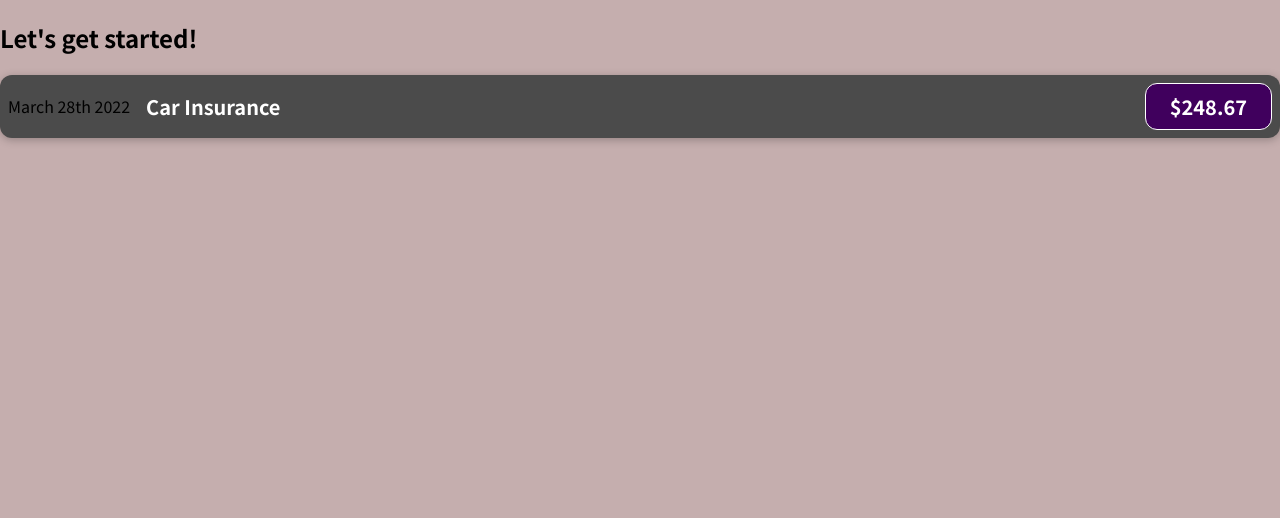
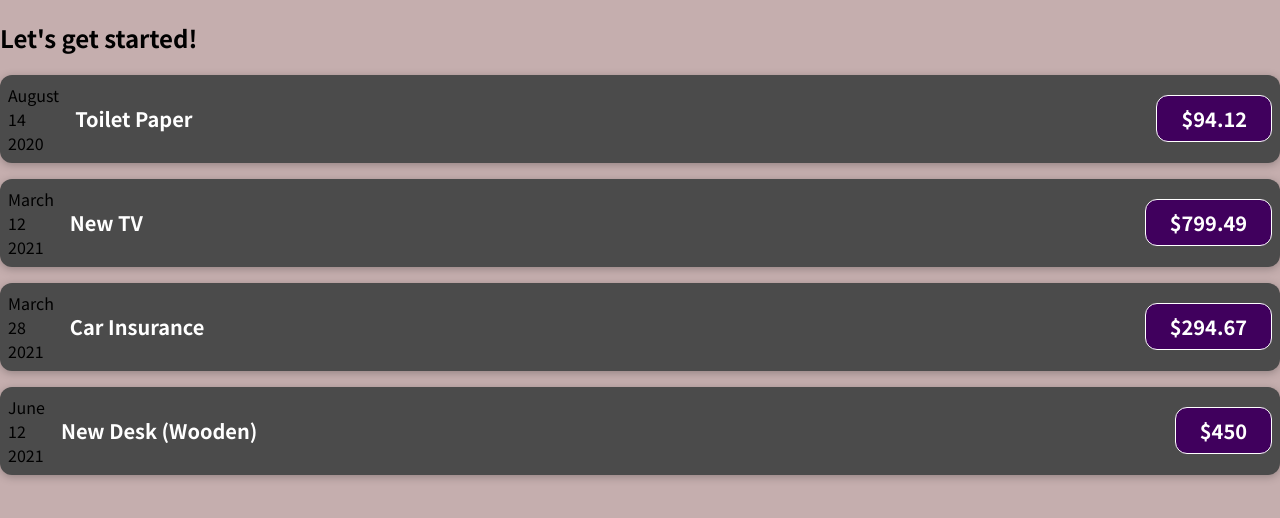
Before and after one commit to Badmonky/Learning, a JavaScript app in the folder react/01-starting-setup/: page / in a window 1280 px wide. Shown: the top 518 px of the page. Built offline with nearby package versions, Linux system fonts and the light colour scheme.

Commit message:
adding data and passing through props

```diff
--- a/react/01-starting-setup/src/App.js
+++ b/react/01-starting-setup/src/App.js
@@ -1,12 +1,14 @@
 import ExpenseItem from "./components/ExpenseItem";
+import expenses from "./components/expenses.js";
 
 function App() {
   return (
     <div>
       <h2>Let's get started!</h2>
-      <ExpenseItem />
+      {expenses.map((expense) => {
+        return <ExpenseItem expense={expense}></ExpenseItem>;
+      })}
     </div>
-
   );
 }
 
--- a/react/01-starting-setup/src/components/ExpenseItem.js
+++ b/react/01-starting-setup/src/components/ExpenseItem.js
@@ -1,12 +1,27 @@
-import './ExpenseItem.css';
+import "./ExpenseItem.css";
+// import expenses from "./expenses.js"
 
-function ExpenseItem() {
+function ExpenseItem(props) {
+  const expenseMonth = props.expense.date.toLocaleString("en-US", {
+    month: "long",
+  });
+  const expenseDay = props.expense.date.toLocaleString("en-US", {
+    day: "2-digit",
+  });
+  const expenseYear = props.expense.date.getFullYear();
+  const expenseTitle = props.expense.title;
+  const expenseAmount = props.expense.amount;
+
   return (
-    <div className='expense-item'>
-      <div>March 28th 2022</div>
-      <div className='expense-item__description'>
-        <h2 className='h2'>Car Insurance</h2>
-        <div className='expense-item__price'>$248.67</div>
+    <div className="expense-item">
+      <div>
+        <div>{expenseMonth}</div>
+        <div>{expenseDay}</div>
+        <div>{expenseYear}</div>
+      </div>
+      <div className="expense-item__description">
+        <h2>{expenseTitle}</h2>
+        <div className="expense-item__price">${expenseAmount}</div>
       </div>
     </div>
   );
--- /dev/null
+++ b/react/01-starting-setup/src/components/expenses.js
@@ -0,0 +1,28 @@
+const expenses = [
+  {
+    id: "e1",
+    title: "Toilet Paper",
+    amount: 94.12,
+    date: new Date(2020, 7, 14),
+  },
+  {
+    id: "e2",
+    title: "New TV",
+    amount: 799.49,
+    date: new Date(2021, 2, 12),
+  },
+  {
+    id: "e3",
+    title: "Car Insurance",
+    amount: 294.67,
+    date: new Date(2021, 2, 28),
+  },
+  {
+    id: "e4",
+    title: "New Desk (Wooden)",
+    amount: 450,
+    date: new Date(2021, 5, 12),
+  },
+];
+
+export default expenses;
```
